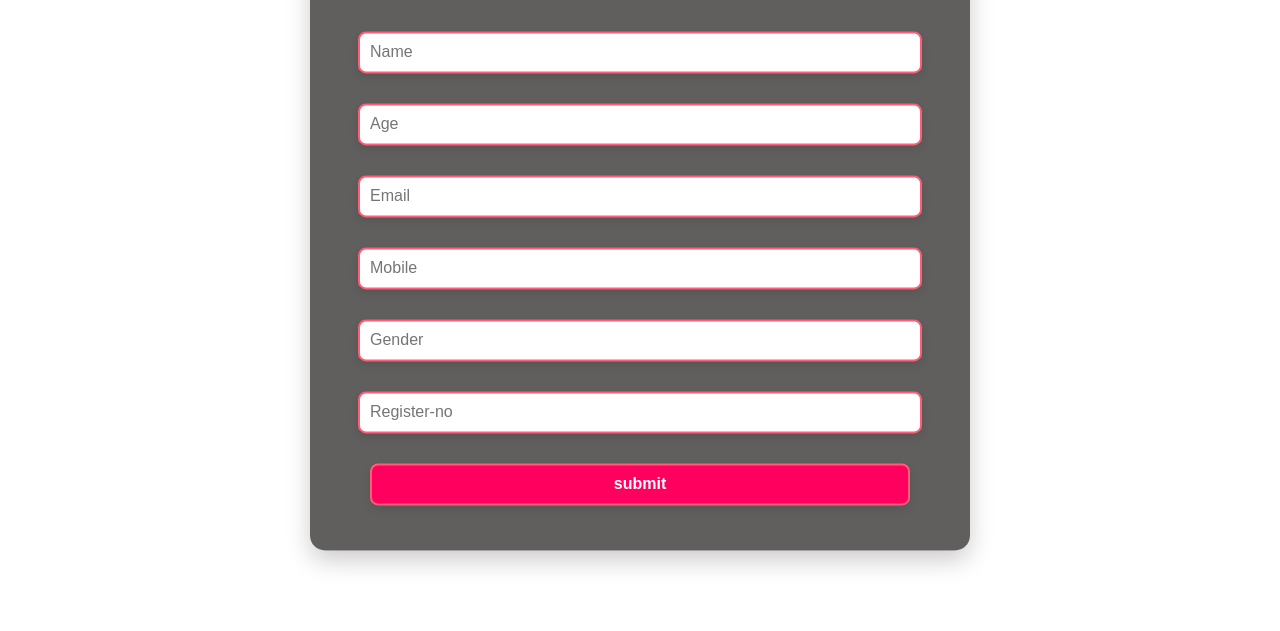
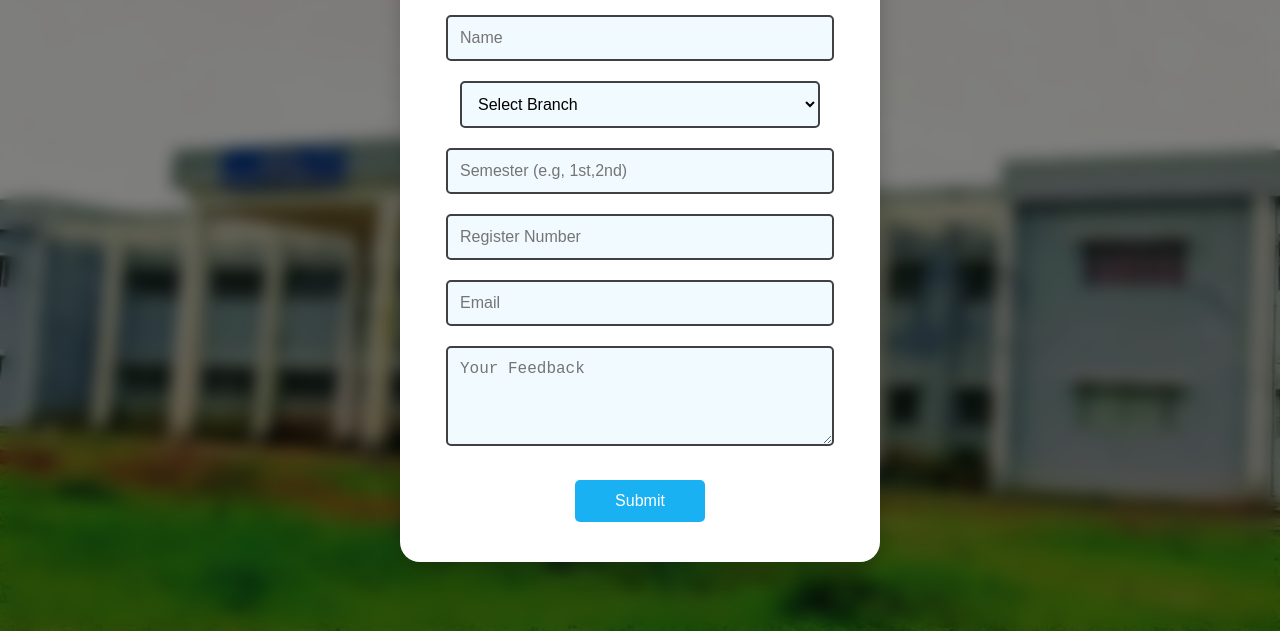
Before and after one commit to nutanworks/registers, a website: page public/index.html in a window 1280 px wide. Shown: the part 169-800 px from the top of the page. Drawn offline with Linux system fonts and the light colour scheme.

Commit message:
firt commit

```diff
--- a/public/index.html
+++ b/public/index.html
@@ -3,34 +3,41 @@
 <head>
     <meta charset="UTF-8">
     <meta name="viewport" content="width=device-width, initial-scale=1.0">
-    <title>Document</title>
-    <link rel="stylesheet" type="text/css" href="style.css">
+    <title>Registration Form</title>
+    <link rel="stylesheet" href="style.css">
 </head>
 <body>
     <div class="container">
-        <div class="row">
-            <div class="col-mod-3">
+        <div class="form-card">
+            <h1>Registration Form</h1>
+            <form action="/sign_up" method="POST">
+                <!-- Name Field -->
+                <input type="text" class="form-input" id="name" name="name" placeholder="Name" required />
 
-            </div>
-            <div class="col-md-6 main">
-                <form action="/sign_up" method="POST">
-                    <h2> Reistration Form</h2>
-                    <input type="text" class="box" id="name" name="name" placeholder="Name" required/>
-                    <br>
-                    <input type="text" class="box" id="age" name="age" placeholder="Age" required/>
-                    <br>
-                    <input type="text" class="box" id="email" name="email" placeholder="Email" required/>
-                    <br>
-                    <input type="text" class="box" id="phno" name="phno" placeholder="Mobile" required/>
-                    <br>
-                    <input type="text" class="box" id="gender" name="gender" placeholder="Gender" required/>
-                    <br>
-                    <input type="text" class="box" id="regno" name="regno" placeholder="Register-no" required/>
-                    <br>
-                    <a href="Desktop\Study Matririals\index.html"><input type="submit" value="submit" id="submit"/></a>
+                <!-- Branch Dropdown -->
+                <select id="branch" name="branch" class="form-input" required>
+                    <option value="" disabled selected>Select Branch</option>
+                    <option value="cs">Computer Science (CS)</option>
+                    <option value="ec">Electronics (EC)</option>
+                    <option value="me">Mechanical (ME)</option>
+                    <option value="ce">Civil (CE)</option>
+                </select>
 
-                </form>
-            </div>
+                <!-- Semester Field -->
+                <input type="text" class="form-input" id="semester" name="semester" placeholder="Semester (e.g, 1st,2nd)" required />
+
+                <!-- Register Number Field -->
+                <input type="text" class="form-input" id="regno" name="regno" placeholder="Register Number" required />
+
+                <!-- Email Field -->
+                <input type="email" class="form-input" id="email" name="email" placeholder="Email" required />
+
+                <!-- Feedback Field -->
+                <textarea class="form-input" id="feedback" name="feedback" placeholder="Your Feedback" rows="4" required></textarea>
+
+                <!-- Submit Button -->
+                <button type="submit" class="form-button">Submit</button>
+            </form>
         </div>
     </div>
 </body>
--- a/public/style.css
+++ b/public/style.css
@@ -1,75 +1,103 @@
-/* Blurry Background Image */
+/* General Styles */
 body {
+    font-family: 'Arial', sans-serif;
+    background: url('gpts.jpg') no-repeat center center fixed;
+    background-size: cover;
     margin: 0;
-    padding: 0;
-
-    background-size: cover;
+    display: flex;
+    justify-content: center;
+    align-items: center;
     height: 100vh;
-
-    position: relative;
+    animation: fadeIn 1.2s ease-in;
+}
+body::after {
+    content: '';
+    position: fixed;
+    top: 0;
+    left: 0;
+    width: 100%;
+    height: 100%;
+    background: rgba(0, 0, 0, 0.5);
+    backdrop-filter: blur(8px); /* Apply blur effect */
     z-index: -1;
 }
 
-/* Main Container Style */
-.container {
-    position: relative;
-    z-index: 1;
-    background: rgba(58, 54, 54, 0.8);
-    border-radius: 15px;
-    padding: 30px;
-    max-width: 600px;
-    margin: auto;
-    top: 50%;
-    transform: translateY(-50%);
-    box-shadow: 0 10px 25px rgba(0, 0, 0, 0.2);
-    animation: fadeIn 1.5s ease-in-out;
+.form-container {
+    display: flex;
+    justify-content: center;
+    align-items: center;
+    height: 100%;
+    width: 100%;
 }
 
-/* Form Styling */
-form {
+.form-card {
+    background: #ffffff;
+    padding: 40px 40px;
+    border-radius: 20px;
+    box-shadow: 0 10px 20px rgba(0, 0, 0, 0.2);
     text-align: center;
-    animation: formPulse 5s infinite alternate ease-in-out;
+    width: 400px;
+    animation: popIn 1s ease-in-out;
 }
 
-form h2 {
-    font-size: 28px;
+h1 {
+    color: #333;
     margin-bottom: 20px;
-    color: #ff5e78;
+    font-size: 24px;
     font-weight: bold;
-    animation: fadeIn 2s ease-out;
 }
 
-/* Input Fields */
-input[type="text"],
-input[type="submit"] {
+/* Form Input Styles */
+.form-input {
     width: 90%;
-    padding: 10px;
-    margin: 15px 0;
-    border: 2px solid #ff5e78;
-    border-radius: 8px;
+    padding: 12px;
+    margin: 10px 0;
+    border: 2px solid #3f4043;
+    border-radius: 5px;
     outline: none;
     font-size: 16px;
-    box-shadow: 0 4px 8px rgba(0, 0, 0, 0.1);
-    transition: border-color 0.3s ease, box-shadow 0.3s ease;
+    background: #f1faff;
+    transition: all 0.3s ease;
 }
 
-input[type="text"]:focus {
-    border-color: #ff005e;
-    box-shadow: 0 0 12px rgba(255, 0, 94, 0.6);
+.form-input:focus {
+    border-color: #66a6ff;
+    box-shadow: 0 0 5px #66a6ff;
 }
 
-/* Submit Button */
-input[type="submit"] {
-    background-color: #ff005e;
-    color: white;
-    font-weight: bold;
+/* Submit Button Styles */
+.form-button {
+    padding: 12px 40px;
+    background: #19b1f2;
+    color: #fff;
+    border: none;
+    border-radius: 5px;
     cursor: pointer;
-    transition: background-color 0.4s ease, transform 0.2s ease;
+    font-size: 16px;
+    transition: all 0.3s ease;
+    margin-top: 20px;
 }
 
-input[type="submit"]:hover {
-    background-color: #d9004c;
-    transform: scale(1.1);
+.form-button:hover {
+    background: #333;
+    transform: translateY(-3px);
 }
 
-/* Key
+.form-button:active {
+    transform: scale(0.95);
+}
+
+.container2 {
+    background-color: #2a2a2b;
+    border-radius: 25px;
+    padding: 40px;
+    text-align: center;
+    position: relative;
+
+}
+
+.container2 h1 {
+    color: #f1faff;
+    font-size: 3rem;
+    margin-bottom: 40px;
+}
```
Also changed, not shown: index.js (+12 -12 lines), package.json (+7 -5 lines), public/signup_succesful.html (+2 -12 lines), public/gg.jpeg (deleted), public/gpts.jpg (added), 1 other file.
